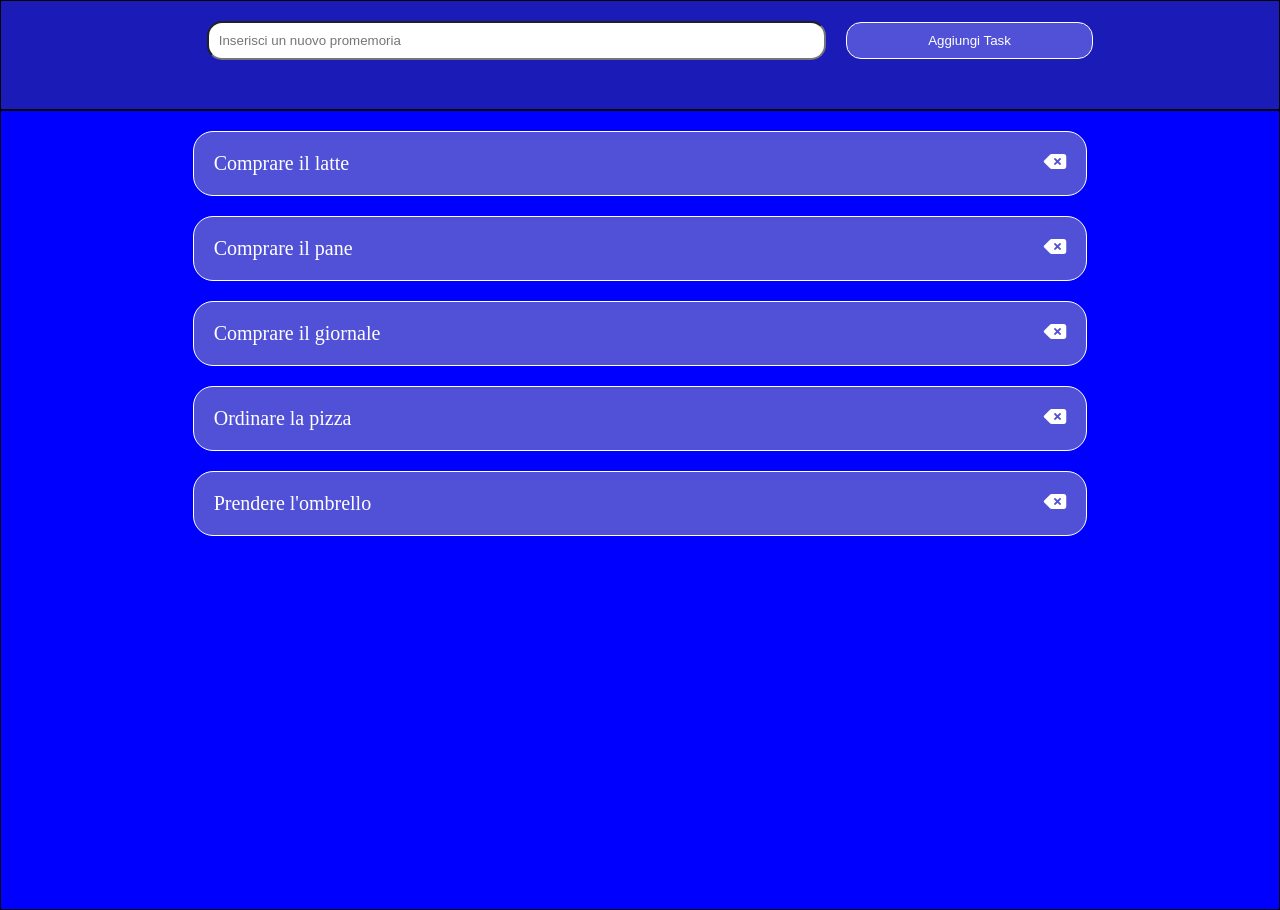
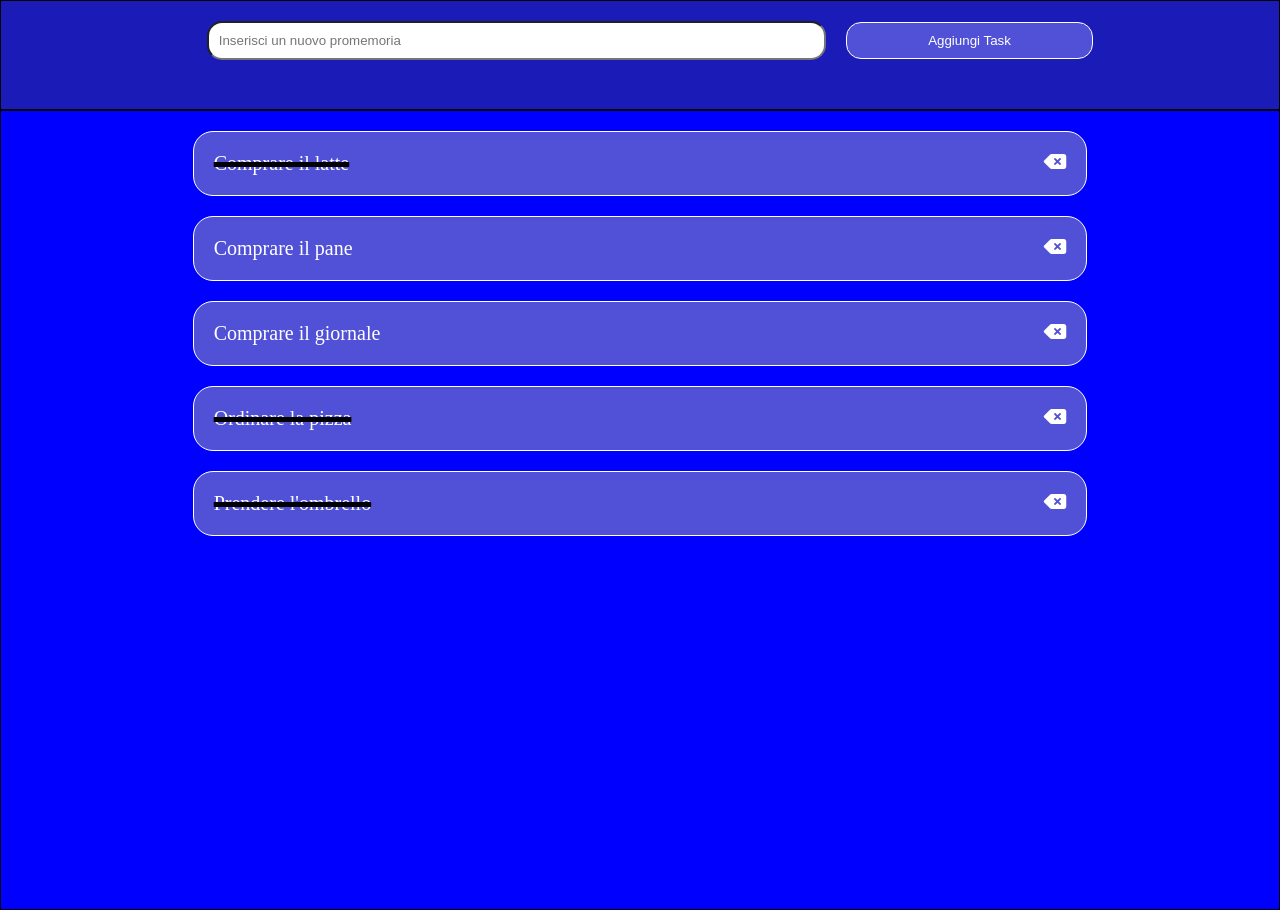
Before and after one commit to Matteo-Sarrecchia/vue-todolist, a plain HTML site: page index.html in a window 1280 px wide. Drawn offline with nearby package versions, Linux system fonts and the light colour scheme.

Commit message:
text decoration true/false

```diff
--- a/css/style.css
+++ b/css/style.css
@@ -71,4 +71,6 @@
 
 .textDecoration{
     text-decoration: line-through;
+    text-decoration-color: black;
+    text-decoration-thickness: 5px;
 }
--- a/index.html
+++ b/index.html
@@ -23,8 +23,9 @@
 
         <div id="taskContainer">
             <ul>
-                <li class="task" :class="listTask.done === true ? 'textDecoration' : '' " v-for="(task, index) in listTask">
-                    {{task.text}}
+                <li class="task"  v-for="(task, index) in listTask" @click="verificaStatoDone(index)">
+                    <span :class="listTask[index].done === true ? 'textDecoration' : '' ">{{task.text}}</span>
+
                     <i class="fa-solid fa-delete-left" style="color: #ffffff;" @click="removeTask"></i>
                 </li>
             </ul>
--- a/js/main.js
+++ b/js/main.js
@@ -49,6 +49,13 @@ createApp ({
         },
         removeTask (index){
             this.listTask.splice(index,1)
+        },
+        verificaStatoDone (index){
+            if (this.listTask[index].done === true){
+                this.listTask[index].done = false
+            } else {
+                this.listTask[index].done = true
+            }
         }
     }
 }).mount("#app");
```
